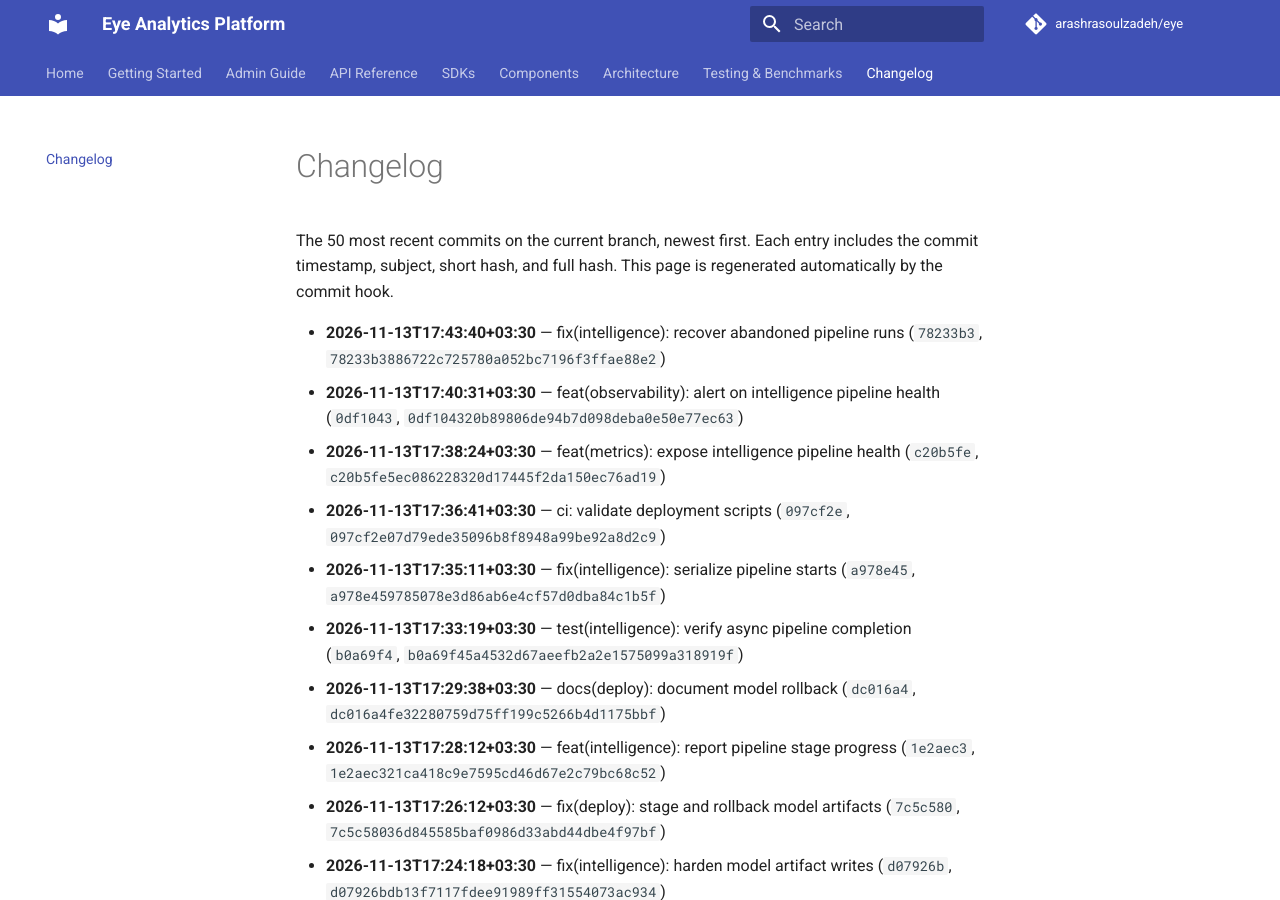
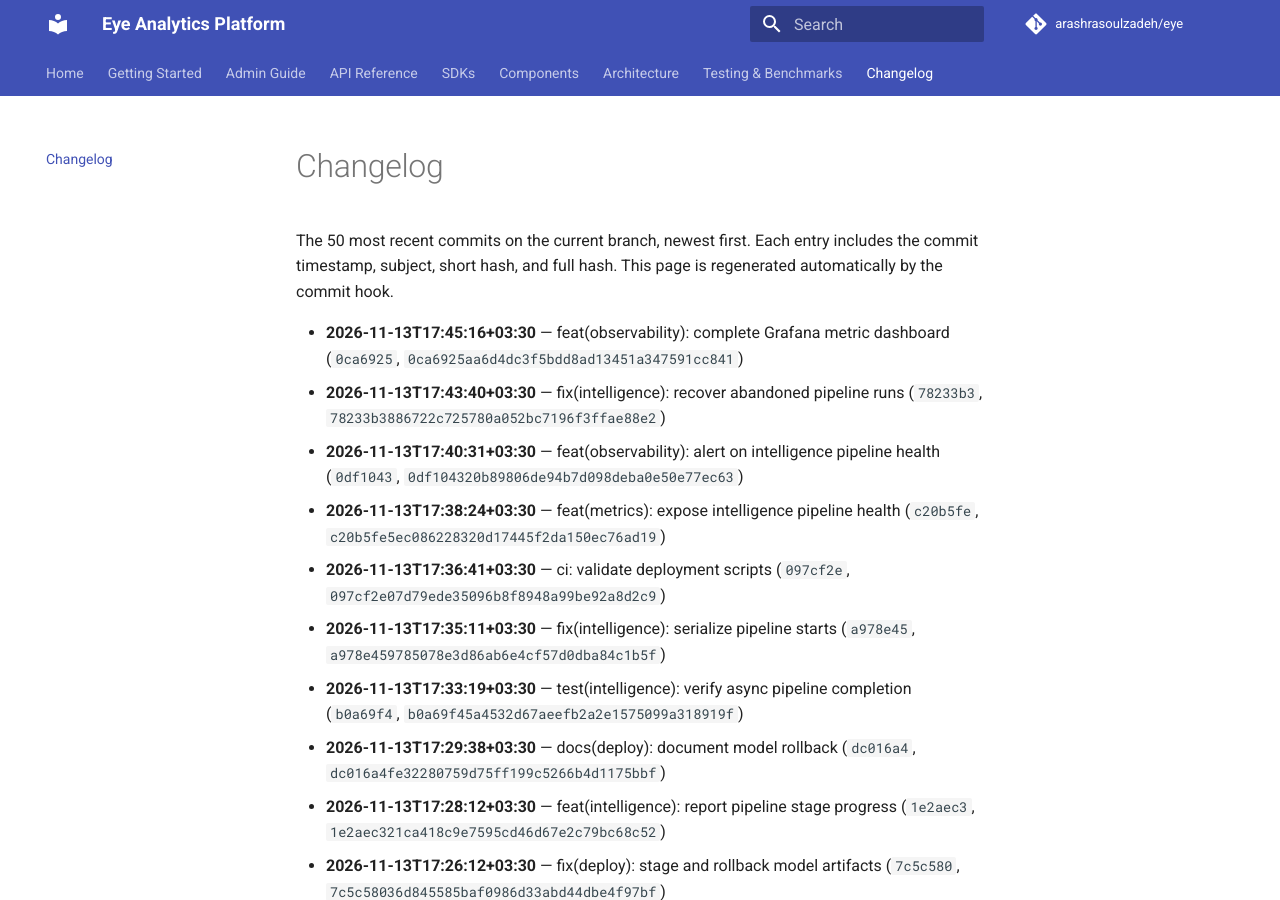
Before and after one commit to arashrasoulzadeh/eye, an MkDocs documentation site: the page built from docs/changelog.md, in a window 1280 px wide and 900 px high. Built offline with MkDocs 1.6.1 and Material for MkDocs 9.7.7, drawn with Linux system fonts in a browser that asks for light colours; comment, search, counter and statistics services are not loaded; some of the changed text lies outside the part shown.

```diff
--- a/docs/changelog.md
+++ b/docs/changelog.md
@@ -2,6 +2,7 @@
 
 The 50 most recent commits on the current branch, newest first. Each entry includes the commit timestamp, subject, short hash, and full hash. This page is regenerated automatically by the commit hook.
 
+- **2026-11-13T17:45:16+03:30** — feat(observability): complete Grafana metric dashboard (`0ca6925`, `0ca6925aa6d4dc3f5bdd8ad13451a347591cc841`)
 - **2026-11-13T17:43:40+03:30** — fix(intelligence): recover abandoned pipeline runs (`78233b3`, `78233b3886722c725780a052bc7196f3ffae88e2`)
 - **2026-11-13T17:40:31+03:30** — feat(observability): alert on intelligence pipeline health (`0df1043`, `0df104320b89806de94b7d098deba0e50e77ec63`)
 - **2026-11-13T17:38:24+03:30** — feat(metrics): expose intelligence pipeline health (`c20b5fe`, `c20b5fe5ec086228320d17445f2da150ec76ad19`)
```
Also changed, not shown: other parts of docs/changelog.md (+0 -1 lines), 2 other files.
